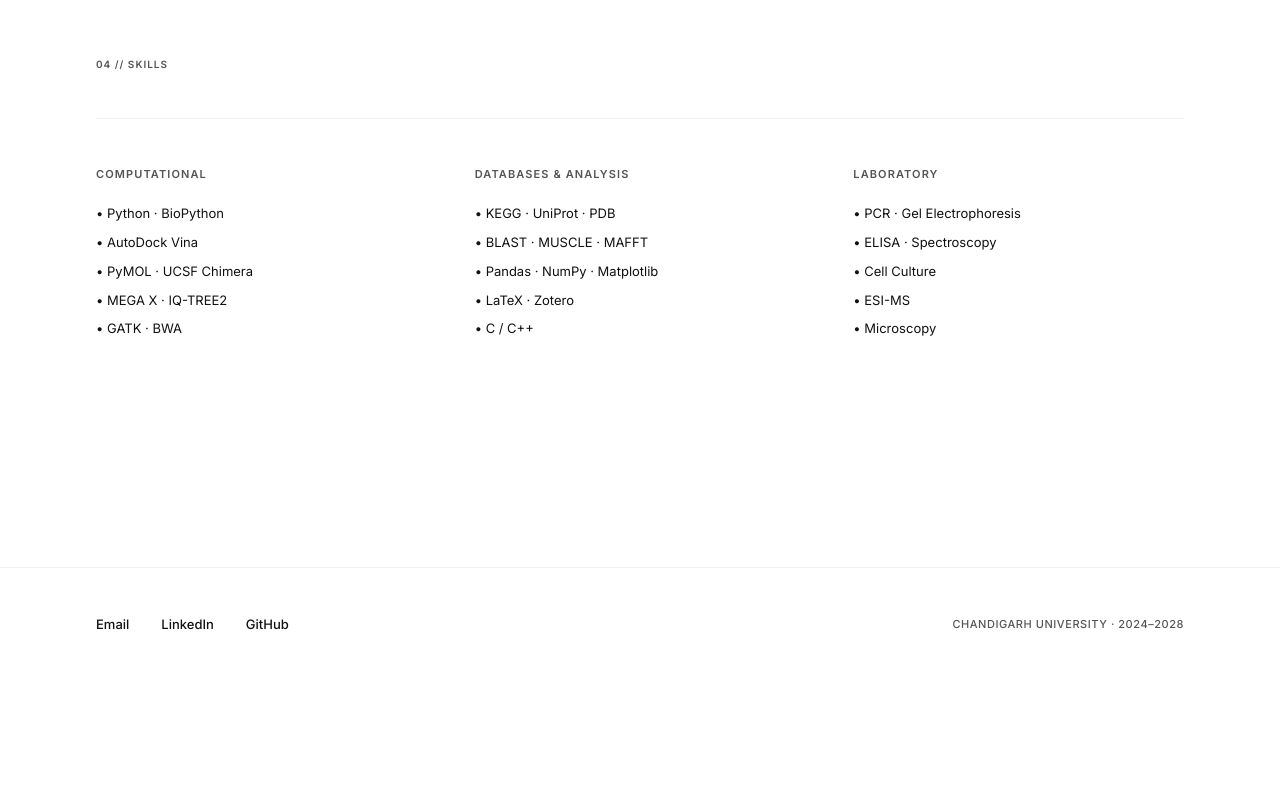
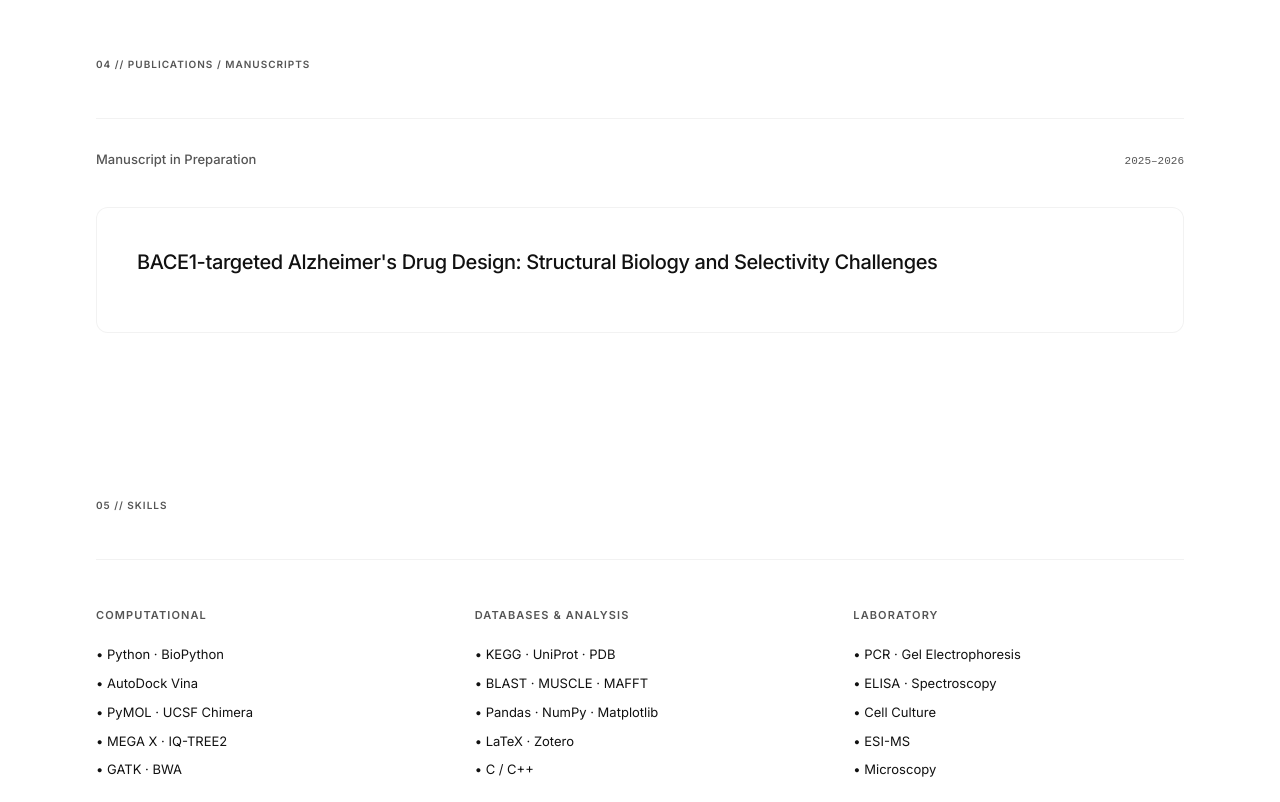
Before and after one commit to devjoti2003/Portfolio, a Next.js app: page / in a window 1280 px wide. Shown: the part 1995-2797 px from the top of the page. Before the commit the page ends 2675 px from the top, so only its background shows below. Built offline with nearby package versions, Linux system fonts and the light colour scheme.

Commit message:
feat: add missing publications section

```diff
--- a/src/app/page.js
+++ b/src/app/page.js
@@ -128,11 +128,33 @@
         </div>
       </section>
 
+      {/* PUBLICATIONS */}
+      <section className="posh-section" id="publications" style={{ minHeight: 'auto', padding: '4rem 0', marginBottom: '2rem' }}>
+        <div className="posh-container">
+          <div className="section-header" style={{ marginBottom: '2rem' }}>
+            <h2 className="massive-heading" style={{ color: 'var(--color-text-secondary)', fontSize: '10px' }}>04 // PUBLICATIONS / MANUSCRIPTS</h2>
+            <div style={{ width: '100%', height: '1px', backgroundColor: 'var(--nav-border)', marginTop: '1rem' }}></div>
+          </div>
+
+          <div style={{ display: 'flex', flexDirection: 'column', gap: '2rem' }}>
+            <div style={{ display: 'flex', justifyContent: 'space-between', alignItems: 'baseline', marginBottom: '0.5rem' }}>
+              <span style={{ fontSize: '13px', color: 'var(--color-text-secondary)', fontWeight: 500 }}>Manuscript in Preparation</span>
+              <span style={{ fontSize: '11px', color: 'var(--color-text-secondary)', fontFamily: 'monospace' }}>2025&ndash;2026</span>
+            </div>
+            <div className="project-card" style={{ padding: '2.5rem' }}>
+              <div className="project-header">
+                <h4 style={{ fontSize: '20px', fontWeight: 500, lineHeight: 1.4 }}>BACE1-targeted Alzheimer's Drug Design: Structural Biology and Selectivity Challenges</h4>
+              </div>
+            </div>
+          </div>
+        </div>
+      </section>
+
       {/* SKILLS */}
       <section className="posh-section" id="skills" style={{ minHeight: 'auto', padding: '4rem 0', marginBottom: '6rem' }}>
         <div className="posh-container">
           <div className="section-header" style={{ marginBottom: '3rem' }}>
-            <h2 className="massive-heading" style={{ color: 'var(--color-text-secondary)', fontSize: '10px' }}>04 // SKILLS</h2>
+            <h2 className="massive-heading" style={{ color: 'var(--color-text-secondary)', fontSize: '10px' }}>05 // SKILLS</h2>
             <div style={{ width: '100%', height: '1px', backgroundColor: 'var(--nav-border)', marginTop: '1rem' }}></div>
           </div>
 
--- a/src/components/Navbar.js
+++ b/src/components/Navbar.js
@@ -67,7 +67,6 @@
             <Link href="/#experience" style={{ textDecoration: 'none', color: 'var(--color-text-primary)', fontWeight: 500, fontSize: '0.8rem', letterSpacing: '0.1em', textTransform: 'uppercase' }}>EXPERIENCE</Link>
             <Link href="/#publications" style={{ textDecoration: 'none', color: 'var(--color-text-primary)', fontWeight: 500, fontSize: '0.8rem', letterSpacing: '0.1em', textTransform: 'uppercase' }}>PUBLICATIONS</Link>
             <Link href="/#skills" style={{ textDecoration: 'none', color: 'var(--color-text-primary)', fontWeight: 500, fontSize: '0.8rem', letterSpacing: '0.1em', textTransform: 'uppercase' }}>SKILLS</Link>
-            <Link href="/#academics" style={{ textDecoration: 'none', color: 'var(--color-text-primary)', fontWeight: 500, fontSize: '0.8rem', letterSpacing: '0.1em', textTransform: 'uppercase' }}>ACADEMICS</Link>
           </div>
 
           <div className="nav-right" style={{ display: 'flex', alignItems: 'center', gap: '1.5rem' }}>
@@ -106,7 +105,6 @@
           <Link href="#experience" className="nav-dot" data-target="experience"><span className="nav-label">03 // Experience</span></Link>
           <Link href="#publications" className="nav-dot" data-target="publications"><span className="nav-label">04 // Publications</span></Link>
           <Link href="#skills" className="nav-dot" data-target="skills"><span className="nav-label">05 // Skills</span></Link>
-          <Link href="#academics" className="nav-dot" data-target="academics"><span className="nav-label">06 // Academics</span></Link>
         </aside>
       )}
     </>
```
